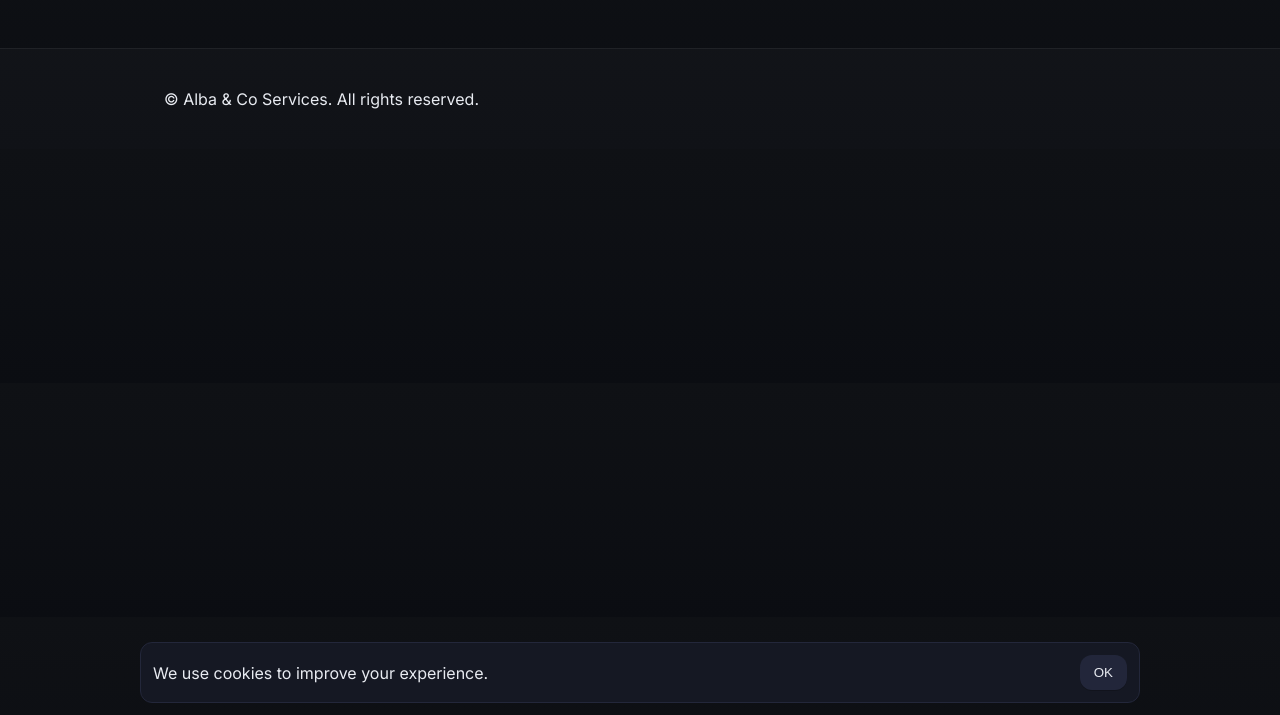
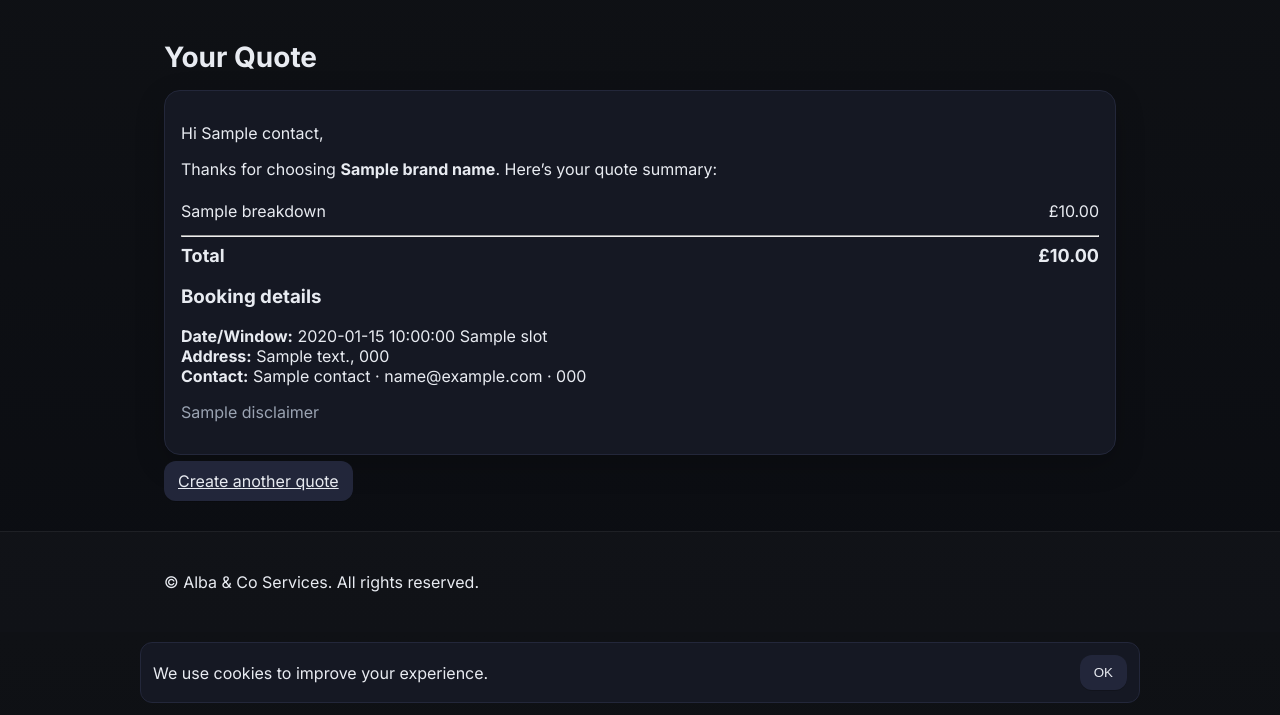
Before and after one commit to sebbarrientos/CleanQuote, a Flask app: template templates/result.html in a window 1280 px wide. Shown: the part 85-800 px from the top of the page. Run offline with Flask 3, Linux system fonts and the light colour scheme; the template is opened without the code that fills it: most values are stand-ins (such as "Sample title", 1, 10 or a date in 2020).

Commit message:
Update result.html

```diff
--- a/templates/result.html
+++ b/templates/result.html
@@ -1,12 +1,23 @@
-{% extends "base.html" %}
-{% block title %}Your Quote - CleanQuote{% endblock %}
-{% block subtitle %}Generated just now{% endblock %}
+{% extends 'base.html' %}
+{% block content %}
+<h1>Your Quote</h1>
+<div class="card">
+  <p>Hi {{ contact.name }},</p>
+  <p>Thanks for choosing <strong>{{ brand_name }}</strong>. Here’s your quote summary:</p>
+  <div class="lines">
+    {% for k,v in summary.breakdown %}
+      <div class="line"><span>{{ k }}</span><span>£{{ '%.2f'|format(v) }}</span></div>
+    {% endfor %}
+  </div>
+  <hr/>
+  <div class="total"><span>Total</span><span>£{{ '%.2f'|format(summary.total) }}</span></div>
 
-{% block body %}
-  <div class="card content">
-    {{ result|safe }}
-  </div>
-  <p>
-    <a class="btn" href="/">Get another quote</a>
-  </p>
+  <h3>Booking details</h3>
+  <p><strong>Date/Window:</strong> {{ contact.date }} {{ contact.slot }}<br/>
+     <strong>Address:</strong> {{ contact.address1 }}, {{ contact.postcode }}<br/>
+     <strong>Contact:</strong> {{ contact.name }} · {{ contact.email }} · {{ contact.phone }}</p>
+
+  <p class="muted">{{ disclaimer }}</p>
+</div>
+<p><a class="btn" href="/">Create another quote</a></p>
 {% endblock %}
```
